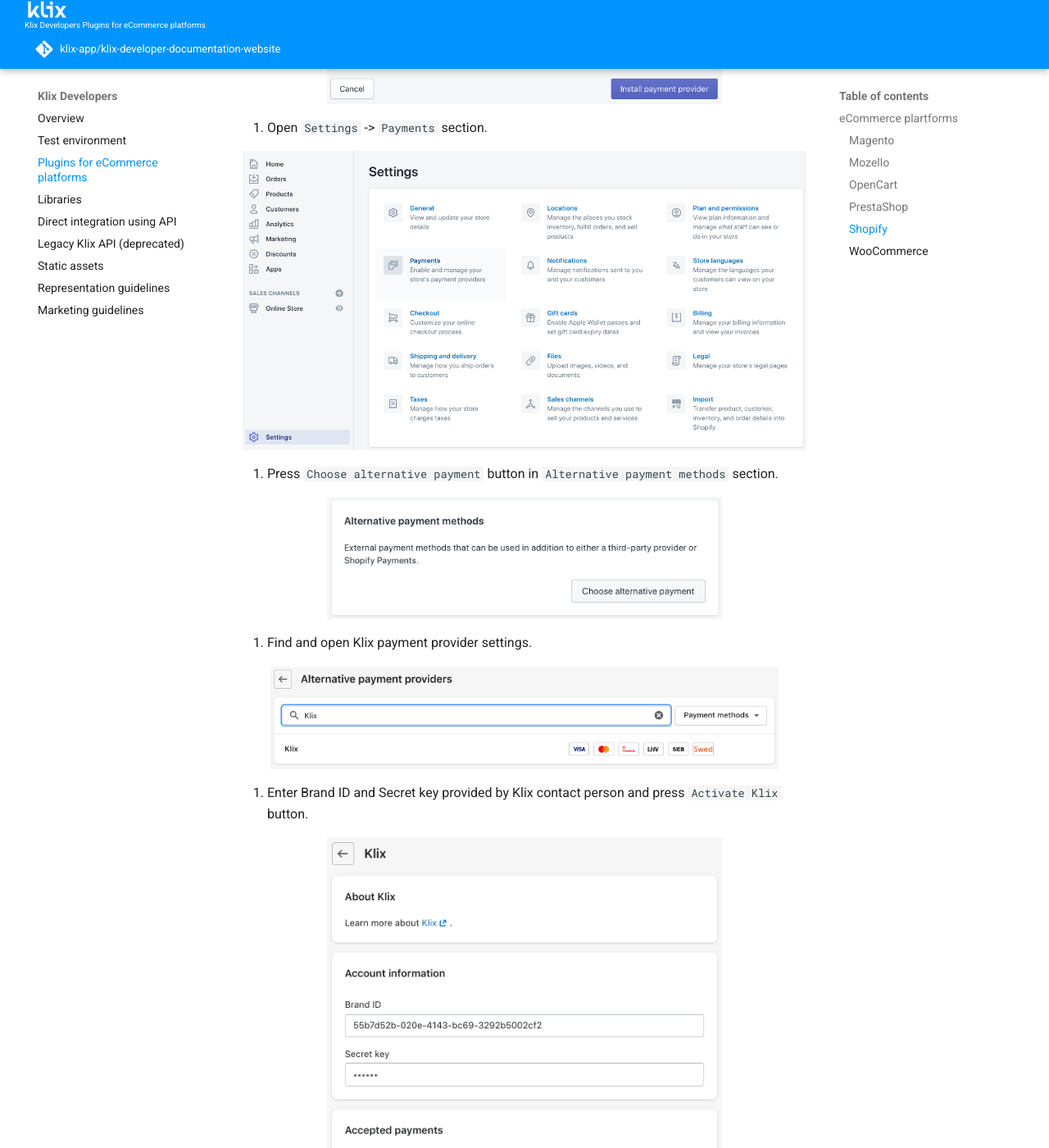
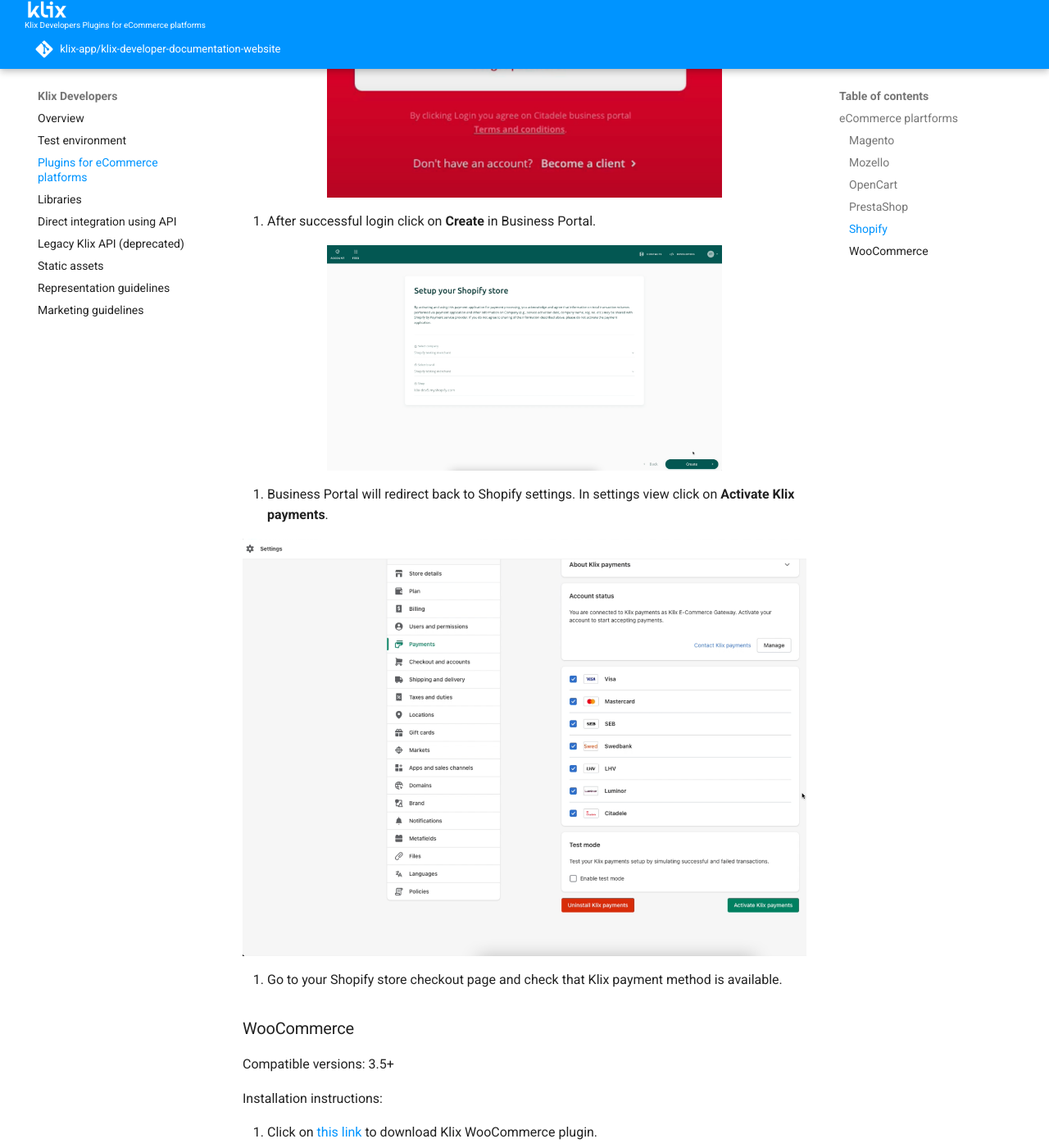
Before and after one commit to klix-app/klix-developer-documentation-website, an MkDocs documentation site: the page built from docs/plugins-for-ecommerce-platforms.md, in a window 1280 px wide and 1400 px high, scrolled down 11889 px. Shown: the whole window at 82% size. Built offline with MkDocs 1.6.1 and Material for MkDocs 9.7.7, drawn with Linux system fonts in a browser that asks for light colours; a script that is not in the unit is left out; comment, search, counter and statistics services are not loaded; some of the changed text lies outside the part shown.

Commit message:
shopify instructions

```diff
--- a/docs/plugins-for-ecommerce-platforms.md
+++ b/docs/plugins-for-ecommerce-platforms.md
@@ -196,48 +196,26 @@
 
 Installation instructions:
 
-1. Click on [this link](https://www.shopify.com/login?redirect=%2Fadmin%2Fauthorize_gateway%2F1055469) in order to open Shopify login screen.
-2. Log in to your Shopify store by specifying store address, email and password.
+1. Add an **Klix payments app** from [Shopify app store](https://apps.shopify.com/klix-payments).
+2. After install Shopify will redirect to our Business Portal page.
 <!-- markdownlint-disable MD033 -->
 <div>
-    <img src="../images/ecommerce-platforms/shopify/1_login.png" style="display:block;margin-left:auto;margin-right:auto;width:50%;margin-top:5px;margin-bottom:10px;" alt="Shopify login screen" title="Log in to your Shopify store" />
+    <img src="../images/ecommerce-platforms/shopify/business-portal.png" style="display:block;margin-left:auto;margin-right:auto;width:70%;margin-top:5px;margin-bottom:10px;" alt="Klix payment provider installation confirmation screen" title="Confirm Klix payment provider installation" />
 </div>
 <!-- markdownlint-disable MD033 -->
-3. Confirm Klix payment provider installation.
+3. After successful login click on **Create** in Business Portal.
 <!-- markdownlint-disable MD033 -->
 <div>
-    <img src="../images/ecommerce-platforms/shopify/2_install.png" style="display:block;margin-left:auto;margin-right:auto;width:70%;margin-top:5px;margin-bottom:10px;" alt="Klix payment provider installation confirmation screen" title="Confirm Klix payment provider installation" />
+    <img src="../images/ecommerce-platforms/shopify/create-merchant-business-portal.png" style="display:block;margin-left:auto;margin-right:auto;width:70%;margin-top:5px;margin-bottom:10px;" alt="Klix payment provider installation confirmation screen" title="Confirm Klix payment provider installation" />
 </div>
 <!-- markdownlint-disable MD033 -->
-4. Open `Settings` -> `Payments` section.
+4. Business Portal will redirect back to Shopify settings. In settings view click on **Activate Klix payments**.
 <!-- markdownlint-disable MD033 -->
 <div>
-    <img src="../images/ecommerce-platforms/shopify/3_payments_settings.png" style="display:block;margin-left:auto;margin-right:auto;width:100%;margin-top:5px;margin-bottom:10px;" alt="Payments section on settings screen" title="Open payments settings" />
+    <img src="../images/ecommerce-platforms/shopify/activate-klix-payments.png" style="display:block;margin-left:auto;margin-right:auto;width:100%;margin-top:5px;margin-bottom:10px;" alt="Payments section on settings screen" title="Open payments settings" />
 </div>
 <!-- markdownlint-disable MD033 -->
-5. Press `Choose alternative payment` button in `Alternative payment methods` section.
-<!-- markdownlint-disable MD033 -->
-<div>
-    <img src="../images/ecommerce-platforms/shopify/4_alternative_payment_methods.png" style="display:block;margin-left:auto;margin-right:auto;width:70%;margin-top:5px;margin-bottom:10px;" alt="Alternative payment methods screen" title="Choose alternative payment method" />
-</div>
-<!-- markdownlint-disable MD033 -->
-6. Find and open Klix payment provider settings.
-<!-- markdownlint-disable MD033 -->
-<div>
-    <img src="../images/ecommerce-platforms/shopify/5_find_klix_payment_provider.png" style="display:block;margin-left:auto;margin-right:auto;width:90%;margin-top:5px;margin-bottom:10px;" alt="Payment provider search screen" title="Find and open Klix payment provider settings" />
-</div>
-<!-- markdownlint-disable MD033 -->
-7. Enter Brand ID and Secret key provided by Klix contact person and press `Activate Klix` button.
-<!-- markdownlint-disable MD033 -->
-<div>
-    <img src="../images/ecommerce-platforms/shopify/6_activate_klix.png" style="display:block;margin-left:auto;margin-right:auto;width:70%;" alt="Klix payment method configuration screen" title="Provide Klix configuration" />
-</div>
-<!-- markdownlint-disable MD033 -->
-8. Go to your Shopify store checkout page and check that Klix payment method is available. It's advisable to test Klix integration using a real card.
-<div>
-    <img src="../images/ecommerce-platforms/shopify/7_preview_klix_payment_method.png" style="display:block;margin-left:auto;margin-right:auto;width:70%;" alt="Checkout payment method selection screen" title="Preview Klix payment method" />
-</div>
-<!-- markdownlint-disable MD033 -->
+5. Go to your Shopify store checkout page and check that Klix payment method is available.
 
 ### WooCommerce
 
```
Also changed, not shown: docs/images/ecommerce-platforms/shopify/activate-klix-payments.png (added), docs/images/ecommerce-platforms/shopify/business-portal.png (added), docs/images/ecommerce-platforms/shopify/create-merchant-business-portal.png (added), docs/images/ecommerce-platforms/shopify/login.png (added).
